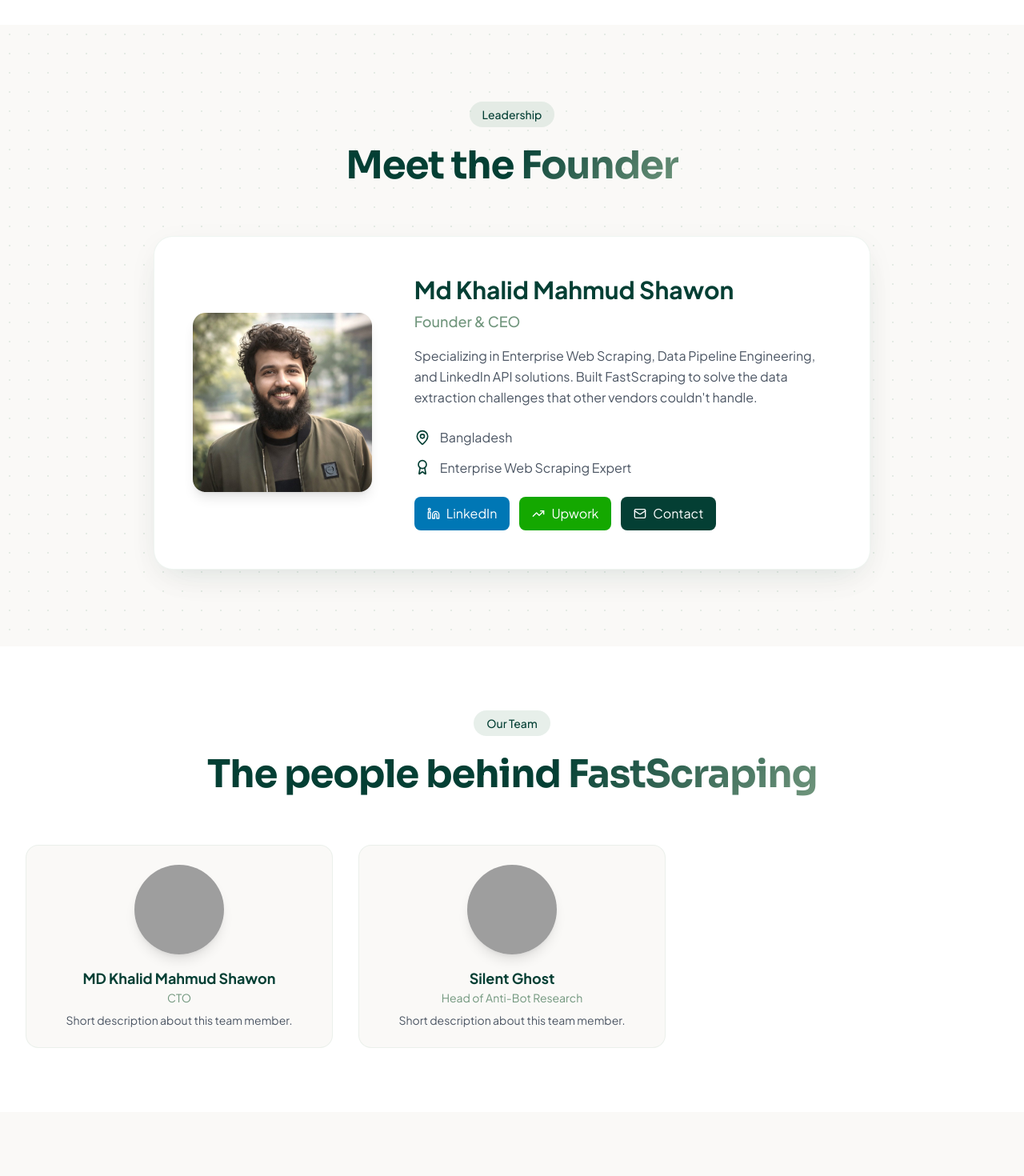
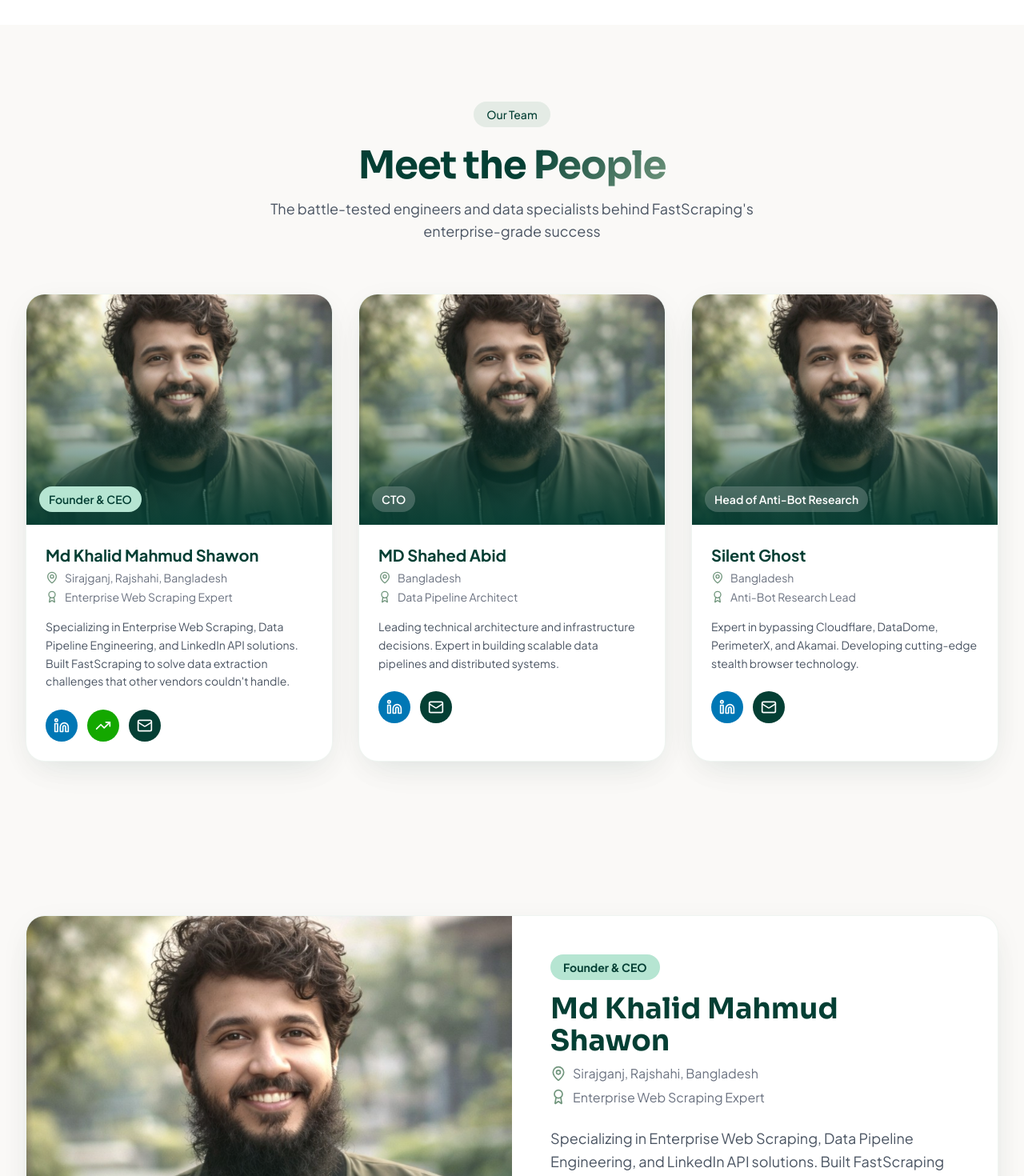
Before and after one commit to SoundlessGhost/fastscraping2, a Next.js app: page /about in a window 1280 px wide. Shown: the part 1040-2510 px from the top of the page at 80% size. Built offline with nearby package versions, Linux system fonts and the light colour scheme; grey boxes are pictures that could not be loaded.

Commit message:
some items replace inside about page

```diff
--- a/app/about/page.tsx
+++ b/app/about/page.tsx
@@ -207,173 +207,6 @@
         </div>
       </section>
 
-      {/* Founder Section */}
-      <section className="py-24 bg-cream relative overflow-hidden">
-        <div className="absolute inset-0 pattern-dots opacity-30" />
-
-        <div className="max-w-7xl mx-auto px-4 sm:px-6 lg:px-8 relative">
-          <motion.div
-            initial={{ opacity: 0, y: 20 }}
-            whileInView={{ opacity: 1, y: 0 }}
-            viewport={{ once: true }}
-            className="text-center mb-16"
-          >
-            <span className="inline-flex items-center px-4 py-1.5 rounded-full bg-sage/30 text-primary text-sm font-medium mb-6">
-              Leadership
-            </span>
-            <h2 className="text-4xl lg:text-5xl font-bold font-display text-primary tracking-tight">
-              Meet the <span className="text-gradient">Founder</span>
-            </h2>
-          </motion.div>
-
-          <motion.div
-            initial={{ opacity: 0, y: 30 }}
-            whileInView={{ opacity: 1, y: 0 }}
-            viewport={{ once: true }}
-            className="max-w-4xl mx-auto"
-          >
-            <div className="bg-white rounded-3xl p-8 lg:p-12 shadow-soft-lg border border-sage/20">
-              <div className="grid md:grid-cols-3 gap-8 items-center">
-                {/* Avatar */}
-                <div className="text-center md:text-left">
-                  <div className="w-56 h-56 mx-auto md:mx-0 rounded-2xl overflow-hidden shadow-lg relative">
-                    <Image
-                      src="/shawon.jpg"
-                      alt="Md Khalid Mahmud Shawon"
-                      fill
-                      className="object-cover"
-                    />
-                  </div>
-                </div>
-
-                {/* Info */}
-                <div className="md:col-span-2">
-                  <h3 className="text-2xl lg:text-3xl font-bold text-primary mb-2">
-                    Md Khalid Mahmud Shawon
-                  </h3>
-                  <p className="text-lg text-secondary font-medium mb-4">
-                    Founder & CEO
-                  </p>
-                  <p className="text-gray-600 leading-relaxed mb-6">
-                    Specializing in Enterprise Web Scraping, Data Pipeline
-                    Engineering, and LinkedIn API solutions. Built FastScraping
-                    to solve the data extraction challenges that other vendors
-                    couldn't handle.
-                  </p>
-
-                  {/* Details */}
-                  <div className="space-y-3 mb-6">
-                    <div className="flex items-center gap-3 text-gray-600">
-                      <MapPin className="w-5 h-5 text-primary" />
-                      <span>Bangladesh</span>
-                    </div>
-                    <div className="flex items-center gap-3 text-gray-600">
-                      <Award className="w-5 h-5 text-primary" />
-                      <span>Enterprise Web Scraping Expert</span>
-                    </div>
-                  </div>
-
-                  {/* Links */}
-                  <div className="flex flex-wrap gap-3">
-                    <a
-                      href="https://linkedin.com/in/md-khalid-mahmud-shawon"
-                      target="_blank"
-                      rel="noopener noreferrer"
-                      className="inline-flex items-center gap-2 px-4 py-2 bg-[#0077B5] text-white rounded-lg hover:opacity-90 transition-opacity"
-                    >
-                      <Linkedin className="w-4 h-4" />
-                      LinkedIn
-                    </a>
-                    <a
-                      href="https://upwork.com/freelancers/khalidalsaba"
-                      target="_blank"
-                      rel="noopener noreferrer"
-                      className="inline-flex items-center gap-2 px-4 py-2 bg-[#14A800] text-white rounded-lg hover:opacity-90 transition-opacity"
-                    >
-                      <TrendingUp className="w-4 h-4" />
-                      Upwork
-                    </a>
-                    <a
-                      href="mailto:hello@fastscraping.com"
-                      className="inline-flex items-center gap-2 px-4 py-2 bg-primary text-white rounded-lg hover:opacity-90 transition-opacity"
-                    >
-                      <Mail className="w-4 h-4" />
-                      Contact
-                    </a>
-                  </div>
-                </div>
-              </div>
-            </div>
-          </motion.div>
-        </div>
-      </section>
-
-      {/* Team Members Section */}
-      <section className="py-20 bg-white">
-        <div className="max-w-7xl mx-auto px-4 sm:px-6 lg:px-8">
-          <motion.div
-            initial={{ opacity: 0, y: 20 }}
-            whileInView={{ opacity: 1, y: 0 }}
-            viewport={{ once: true }}
-            className="text-center max-w-3xl mx-auto mb-16"
-          >
-            <span className="inline-flex items-center px-4 py-1.5 rounded-full bg-sage/30 text-primary text-sm font-medium mb-6">
-              Our Team
-            </span>
-            <h2 className="text-4xl lg:text-5xl font-bold font-display text-primary tracking-tight">
-              The people behind{" "}
-              <span className="text-gradient">FastScraping</span>
-            </h2>
-          </motion.div>
-
-          <div className="grid sm:grid-cols-2 lg:grid-cols-3 gap-8">
-            {/* Team Member 1 */}
-            <motion.div
-              initial={{ opacity: 0, y: 30 }}
-              whileInView={{ opacity: 1, y: 0 }}
-              viewport={{ once: true }}
-              className="bg-cream rounded-2xl p-6 text-center border border-sage/20"
-            >
-              <div className="w-28 h-28 mx-auto rounded-full overflow-hidden shadow-lg mb-4">
-                <img
-                  src="/team/shawon.jpg"
-                  alt="MD Khalid Mahmud Shawon"
-                  className="w-full h-full object-cover"
-                />
-              </div>
-              <h3 className="text-lg font-bold text-primary">MD Khalid Mahmud Shawon</h3>
-              <p className="text-secondary text-sm mb-2">CTO</p>
-              <p className="text-gray-600 text-sm">
-                Short description about this team member.
-              </p>
-            </motion.div>
-
-            {/* Team Member 2 */}
-            <motion.div
-              initial={{ opacity: 0, y: 30 }}
-              whileInView={{ opacity: 1, y: 0 }}
-              viewport={{ once: true }}
-              transition={{ delay: 0.1 }}
-              className="bg-cream rounded-2xl p-6 text-center border border-sage/20"
-            >
-              <div className="w-28 h-28 mx-auto rounded-full overflow-hidden shadow-lg mb-4">
-                <img
-                  src="/team/shawon.jpg"
-                  alt="Silent Ghost"
-                  className="w-full h-full object-cover"
-                />
-              </div>
-              <h3 className="text-lg font-bold text-primary">Silent Ghost</h3>
-              <p className="text-secondary text-sm mb-2">
-                Head of Anti-Bot Research
-              </p>
-              <p className="text-gray-600 text-sm">
-                Short description about this team member.
-              </p>
-            </motion.div>
-          </div>
-        </div>
-      </section>
 
       <TeamBentoGridV2 />
       {/* <TeamBentoGridV3 /> */}
--- a/components/team-bento-v2.tsx
+++ b/components/team-bento-v2.tsx
@@ -2,7 +2,14 @@
 
 import { motion } from "framer-motion";
 import Image from "next/image";
-import { Linkedin, Mail, MapPin, TrendingUp, Github } from "lucide-react";
+import {
+  Linkedin,
+  Mail,
+  MapPin,
+  TrendingUp,
+  Github,
+  Award,
+} from "lucide-react";
 
 // Team Data - Easy to update
 const teamMembers = [
@@ -12,7 +19,8 @@
     description:
       "Specializing in Enterprise Web Scraping, Data Pipeline Engineering, and LinkedIn API solutions. Built FastScraping to solve data extraction challenges that other vendors couldn't handle.",
     image: "/shawon.jpg",
-    location: "Bangladesh",
+    achievements: "Enterprise Web Scraping Expert",
+    location: "Sirajganj, Rajshahi, Bangladesh",
     isFounder: true,
     links: {
       linkedin: "https://linkedin.com/in/md-khalid-mahmud-shawon",
@@ -26,6 +34,7 @@
     description:
       "Leading technical architecture and infrastructure decisions. Expert in building scalable data pipelines and distributed systems.",
     image: "/team/shawon.jpg",
+    achievements: "Data Pipeline Architect",
     location: "Bangladesh",
     isFounder: false,
     links: {
@@ -39,6 +48,7 @@
     description:
       "Expert in bypassing Cloudflare, DataDome, PerimeterX, and Akamai. Developing cutting-edge stealth browser technology.",
     image: "/team/shawon.jpg",
+    achievements: "Anti-Bot Research Lead",
     location: "Bangladesh",
     isFounder: false,
     links: {
@@ -71,7 +81,8 @@
               Meet the <span className="text-gradient">People</span>
             </h2>
             <p className="mt-4 text-lg text-gray-600 max-w-2xl mx-auto">
-              The experts behind FastScraping's success
+              The battle-tested engineers and data specialists behind
+              FastScraping's enterprise-grade success
             </p>
           </motion.div>
 
@@ -117,9 +128,14 @@
                   </h3>
 
                   {/* Location */}
-                  <div className="flex items-center gap-2 text-sm text-gray-500 mb-4">
+                  <div className="flex items-center gap-2 text-sm text-gray-500 mb-1">
                     <MapPin className="w-4 h-4 text-secondary" />
                     <span>{member.location}</span>
+                  </div>
+
+                  <div className="flex items-center gap-2 text-sm text-gray-500 mb-4">
+                    <Award className="w-4 h-4 text-secondary" />
+                    <span>{member.achievements}</span>
                   </div>
 
                   <p className="text-gray-600 text-sm leading-relaxed mb-6">
@@ -196,9 +212,14 @@
                       {founder.name}
                     </h3>
 
-                    <div className="flex items-center gap-2 text-gray-500 mb-6">
+                    <div className="flex items-center gap-2 text-gray-500 mb-1">
                       <MapPin className="w-5 h-5 text-secondary" />
                       <span>{founder.location}</span>
+                    </div>
+
+                    <div className="flex items-center gap-2 text-gray-500 mb-6">
+                      <Award className="w-5 h-5 text-secondary" />
+                      <span>{founder.achievements}</span>
                     </div>
 
                     <p className="text-gray-600 leading-relaxed mb-8 text-lg">
@@ -276,9 +297,14 @@
                       {member.name}
                     </h3>
 
-                    <div className="flex items-center gap-2 text-sm text-gray-500 mb-4">
+                    <div className="flex items-center gap-2 text-sm text-gray-500 mb-1">
                       <MapPin className="w-4 h-4 text-secondary" />
                       <span>{member.location}</span>
+                    </div>
+
+                    <div className="flex items-center gap-2 text-sm text-gray-500 mb-4">
+                      <Award className="w-4 h-4 text-secondary" />
+                      <span>{member.achievements}</span>
                     </div>
 
                     <p className="text-gray-600 text-sm leading-relaxed mb-6">
```
Also changed, not shown: public/team/shawon.jpg (added).
